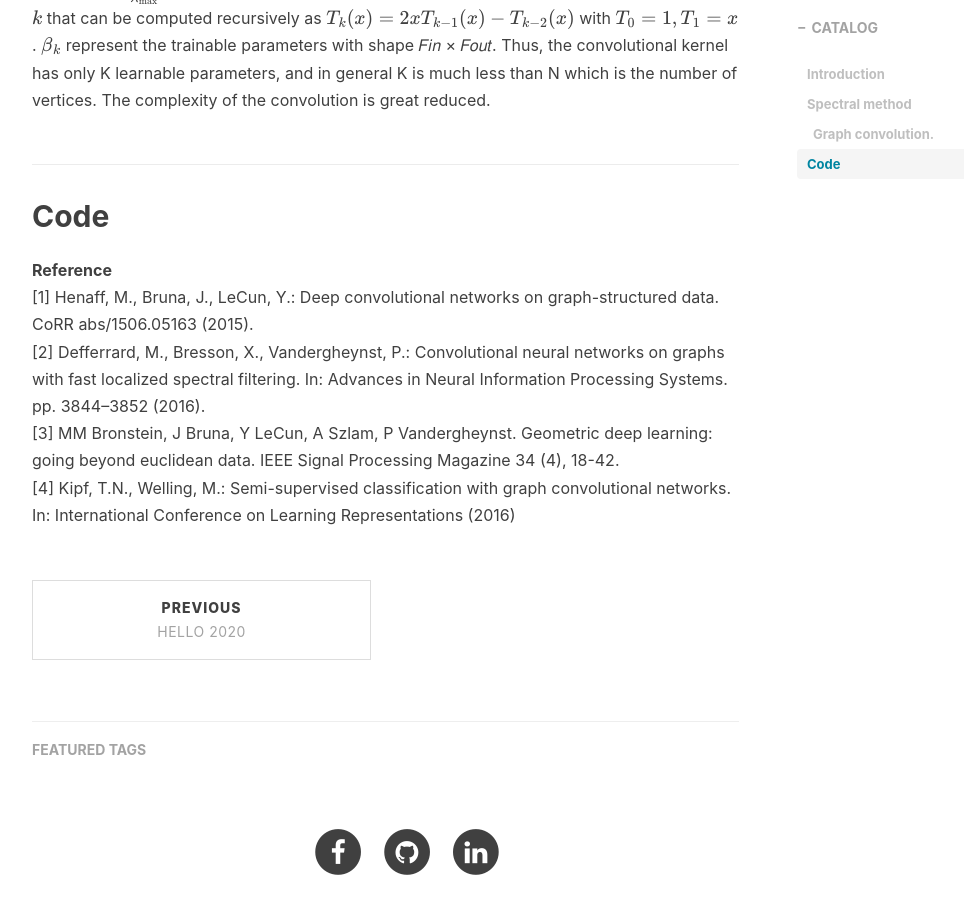
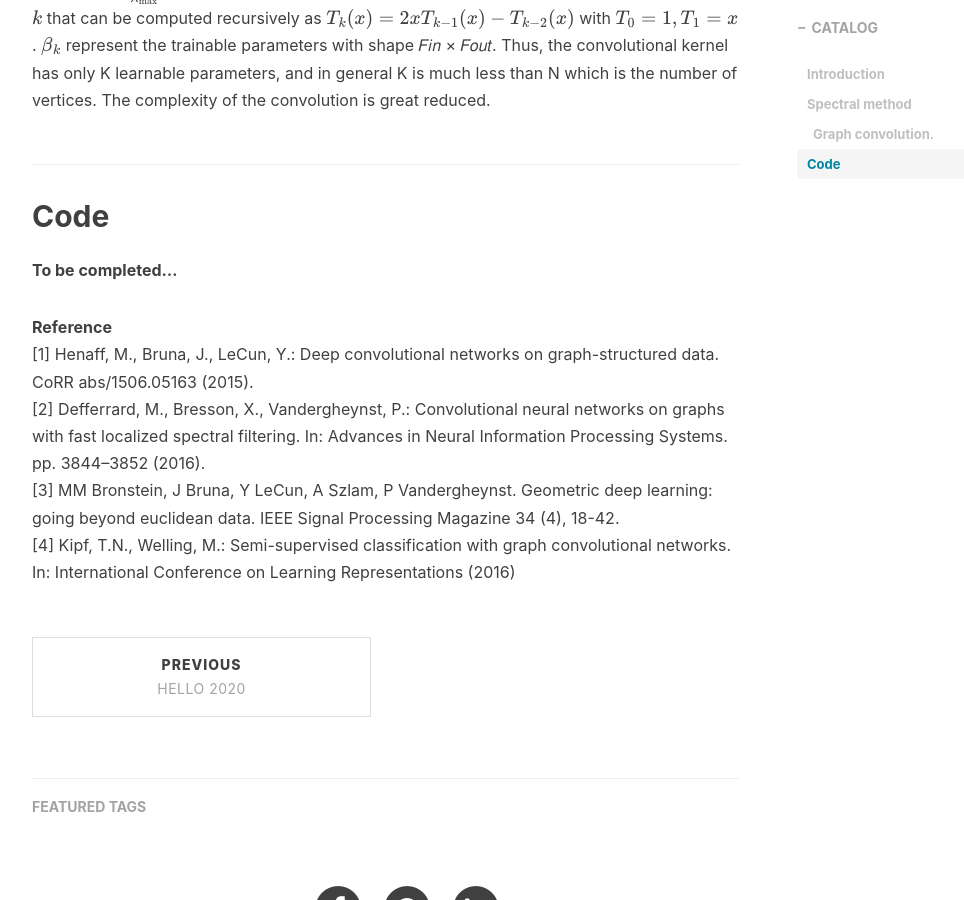
Before and after one commit to ZOUKaifeng/zoukaifeng.github.io, a Jekyll site: the page built from _posts/2020-10-17-GCN.markdown, in a window 1280 px wide and 900 px high, scrolled down 4770 px. Shown: the whole window, without its empty margins (233-1197 px from the left). Built offline with Jekyll 4.4.1, drawn with Linux system fonts in a browser that asks for light colours; nearby versions of some CDN libraries; formulas are drawn with MathJax 3; comment, search, counter and statistics services are not loaded.

Commit message:
Update 2020-10-17-GCN.markdown

```diff
--- a/_posts/2020-10-17-GCN.markdown
+++ b/_posts/2020-10-17-GCN.markdown
@@ -131,6 +131,8 @@ Where $\hat{L}=\frac{2}{\lambda_{\max }} L-I_{N}$ 𝑁 is the scaled Laplacian.
 ## Code
 
 
+**To be completed...**
+
 
 **Reference** <br>
 [1] Henaff, M., Bruna, J., LeCun, Y.: Deep convolutional networks on graph-structured data. CoRR abs/1506.05163 (2015). <br>
```
